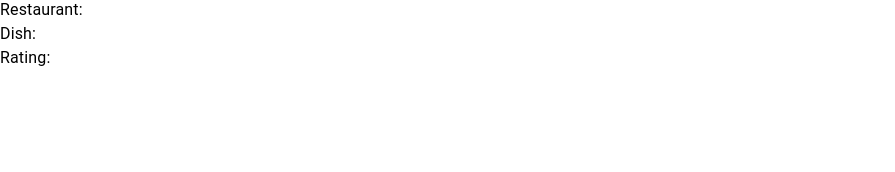
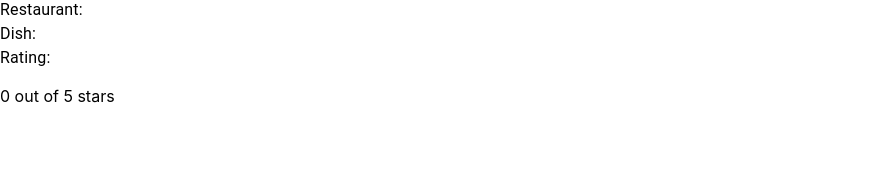
Before and after one commit to agiledev-students-spring2023/final-project-restaurant-item-rating-project, a React (Create React App) app in the folder front-end/: page /dishreview in a window 1280 px wide. Shown: the part 202-374 px from the top of the page, without its empty margins (0-895 px from the left). Built offline with nearby package versions, Linux system fonts and the light colour scheme.

Commit message:
star rating

```diff
--- /dev/null
+++ b/front-end/src/components/Rating.js
@@ -0,0 +1,30 @@
+import React, { useState } from 'react';
+
+function Rating(props){
+    const [rating, setRating] = useState(0);
+
+    const handleClick = (value) => {
+        setRating(value);
+    };
+
+    const stars = [];
+
+    for (let i =1; i<=5; i++){
+        stars.push(
+            <span
+            key = {i}
+            className = {`fa fa-star${rating >= i ? ' checked': ''}`}
+            onClick={()=> handleClick(i)}
+            />
+        );
+    }
+    return (
+        <div>
+            {stars}
+            <p>{rating} out of 5 stars </p>
+            </div>
+    );
+
+
+}
+export default Rating;
--- a/front-end/src/components/dishreview.js
+++ b/front-end/src/components/dishreview.js
@@ -1,5 +1,6 @@
 import { Box, Typography } from "@mui/material";
-
+import React, {useState} from 'react';
+import Rating from './Rating';
 function Title(props) {
   return (
     <Typography
@@ -11,11 +12,17 @@ function Title(props) {
 }
 
 
+
 export function Dishreview() {
-
+    const [rating, setRating] = useState(0);
   const bodyText = "Restaurant: ";
   const bodyText2 = "Dish: ";
   const bodyText3 = "Rating: ";
+
+  const handleRating = (value) => {
+    setRating(value);
+  };
+
 
 return (
     <Box display="flex" flexDirection="column">
@@ -29,6 +36,11 @@ return (
       <Typography variant="body1">
         {bodyText3}
       </Typography>
+      <Rating value = {rating} onChange = {handleRating} maxRating={5} />
     </Box>
   );
+
+
+
+
 }
```
